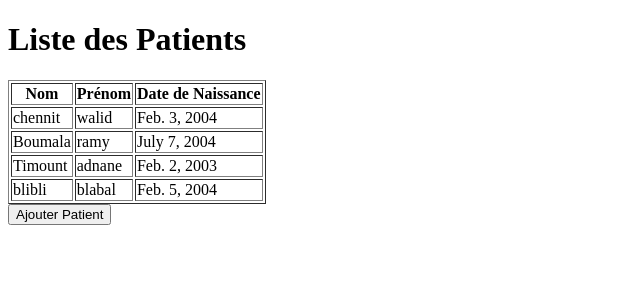
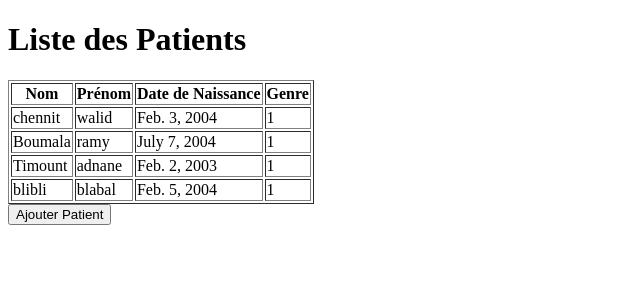
Before and after one commit to Ramskyii/Projet_SI_Django, a Django app: page /liste_patients/ in a window 1280 px wide. Shown: the top 300 px of the page, without its empty margins (0-640 px from the left). Run offline with Django 5.2, Linux system fonts and the light colour scheme; data comes from the database, SQL or seed files in the repository.

Commit message:
checkpoint3

```diff
--- a/Projet/app1/templates/liste_patients.html
+++ b/Projet/app1/templates/liste_patients.html
@@ -16,6 +16,7 @@
             <th>Nom</th>
             <th>Prénom</th>
             <th>Date de Naissance</th>
+            <th>Genre</th>
         </tr>
     </thead>
     <tbody>
@@ -24,6 +25,7 @@
                 <td>{{ patient.Nom_P }}</td>
                 <td>{{ patient.Prenom_P }}</td>
                 <td>{{ patient.DateNaissance }}</td>
+                <td>{{ patient.Genre }}</td>
 
             </tr>
         {% endfor %}
```
